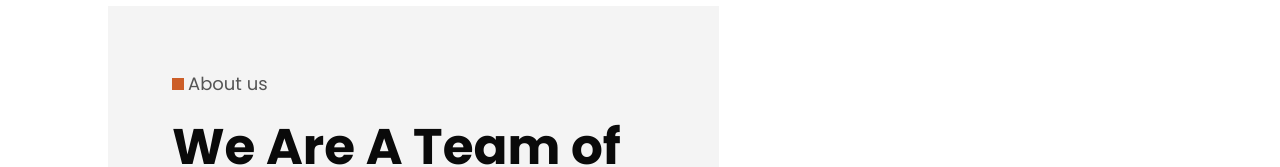
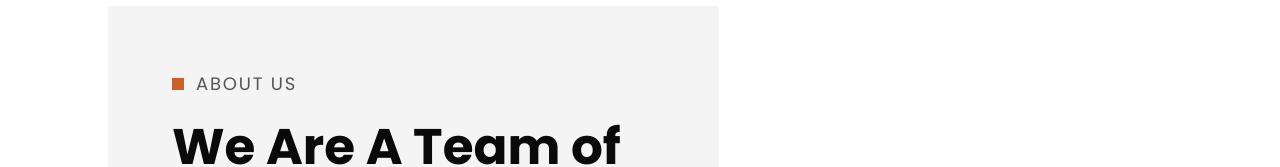
Before and after one commit to ResQTeam/resq-v-one, a React (Vite) app: page /about in a window 1280 px wide. Shown: the part 161-328 px from the top of the page. Built offline with nearby package versions, Linux system fonts and the light colour scheme; a web font is replaced by a local one.

Commit message:
FIX:letter spacing and gap

```diff
--- a/src/components/shared/SmallTitleHeader.tsx
+++ b/src/components/shared/SmallTitleHeader.tsx
@@ -5,10 +5,10 @@ const SmallTitleHeader = ({ title, justifyCenter }: SmallTitleHeaderProps) => {
     <div
       className={`flex items-center ${
         justifyCenter ? 'justify-center' : 'justify-start'
-      } gap-x-1`}
+      } gap-3`}
     >
-      <span className="w-2 h-2 md:w-3 md:h-3 inline-block bg-resq-brand-main"></span>
-      <h2 className="text-center ujtext-[0.8125rem]/[0.625rem] md:text-lg/[1.78125rem]  ">
+      <span className="inline-block h-2 w-2 bg-resq-brand-main md:h-3 md:w-3"></span>
+      <h2 className="ujtext-[0.8125rem]/[0.625rem] text-center uppercase tracking-widest md:text-lg/[1.78125rem]  ">
         {title}
       </h2>
     </div>
```
